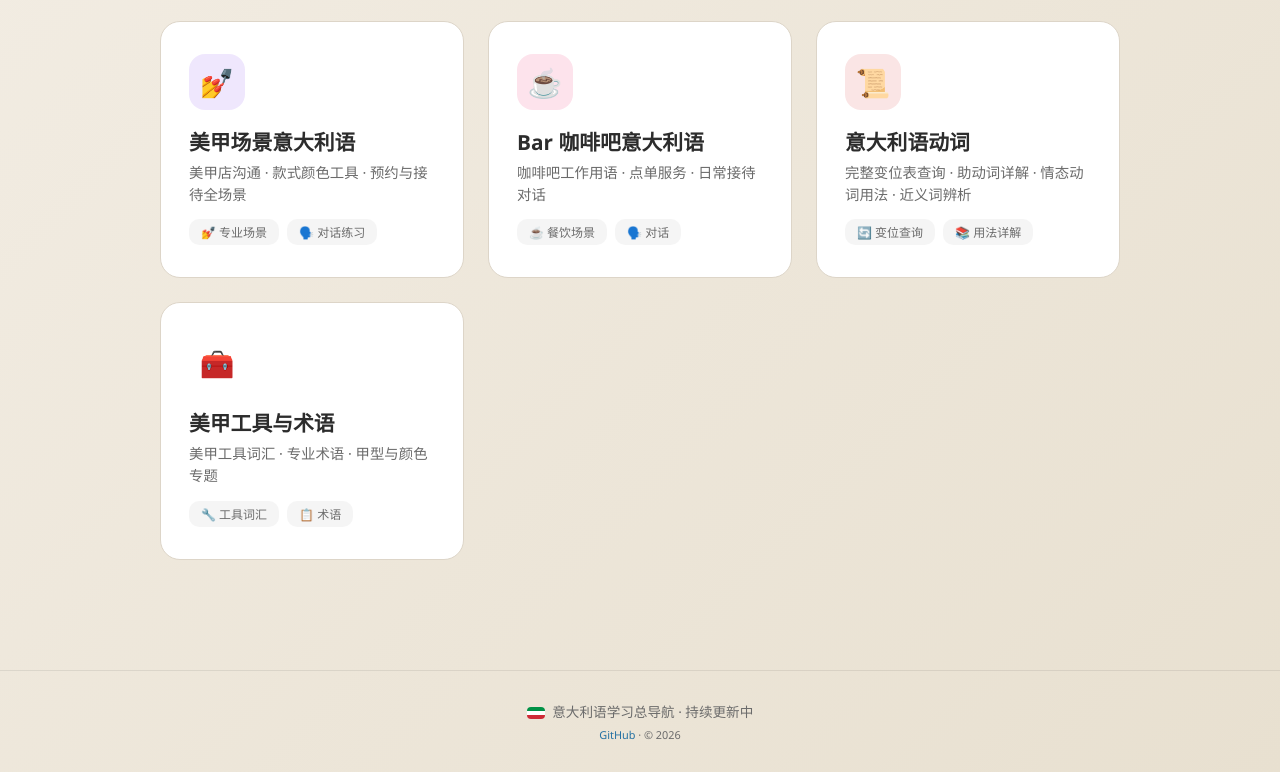
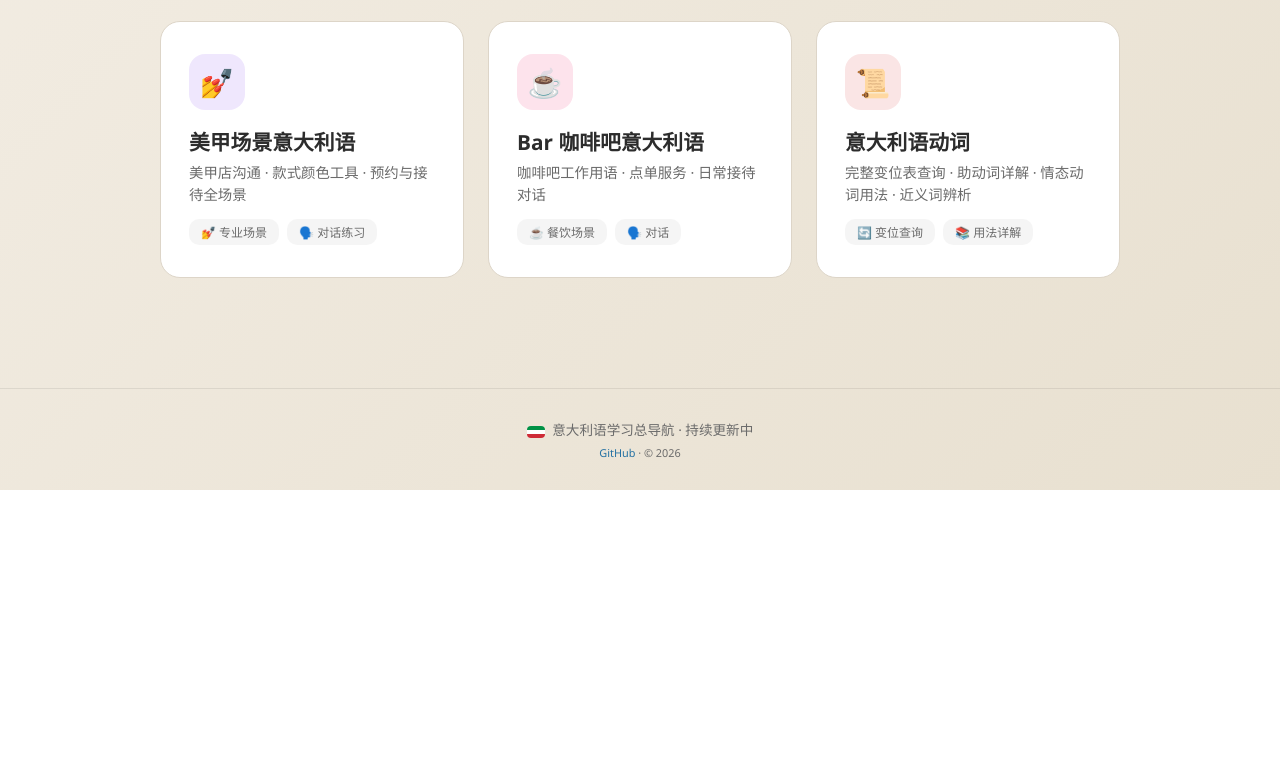
Before and after one commit to realrentao/italiano-hub, a plain HTML site: page index.html in a window 1280 px wide. Shown: the part 743-1515 px from the top of the page. After the commit the page ends 1233 px from the top, so only its background shows below. Drawn offline with Linux system fonts and the light colour scheme.

Commit message:
fix: merge nail pages - remove duplicate manicure card

```diff
--- a/index.html
+++ b/index.html
@@ -213,18 +213,7 @@
         <span class="tag">&#128218; 用法详解</span>
       </div>
     </a>
-<!-- 美甲工具 -->
-    <a class="hub-card card-teal" href="https://realrentao.github.io/italiano-manicure/" target="_blank">
-      <div class="icon">🧰</div>
-      <div class="name">美甲工具与术语</div>
-      <div class="desc">美甲工具词汇 · 专业术语 · 甲型与颜色专题</div>
-      <div class="meta">
-        <span class="tag">🔧 工具词汇</span>
-        <span class="tag">📋 术语</span>
-      </div>
-    </a>
-
-  </div>
+</div>
 
 </div>
 
```
